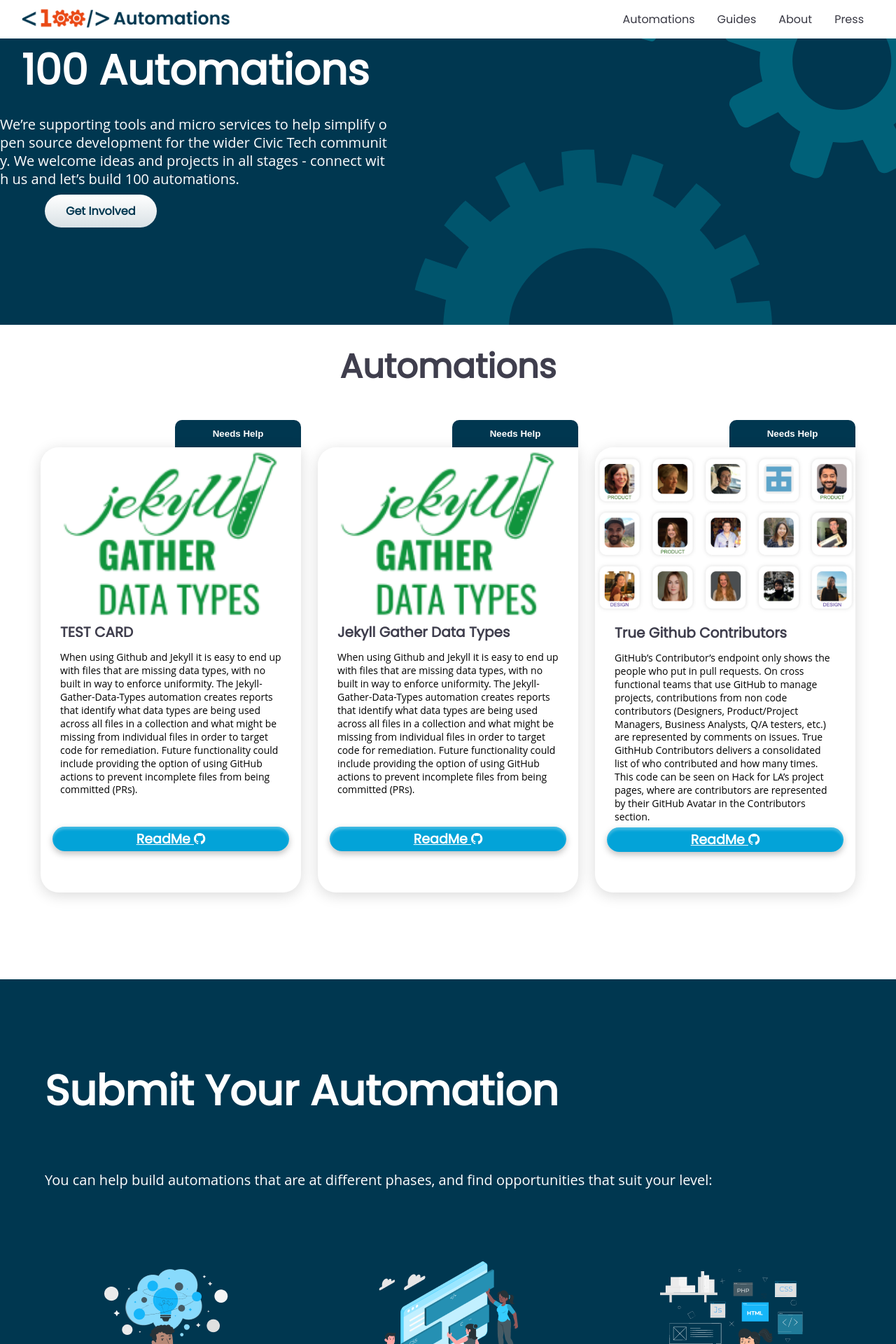
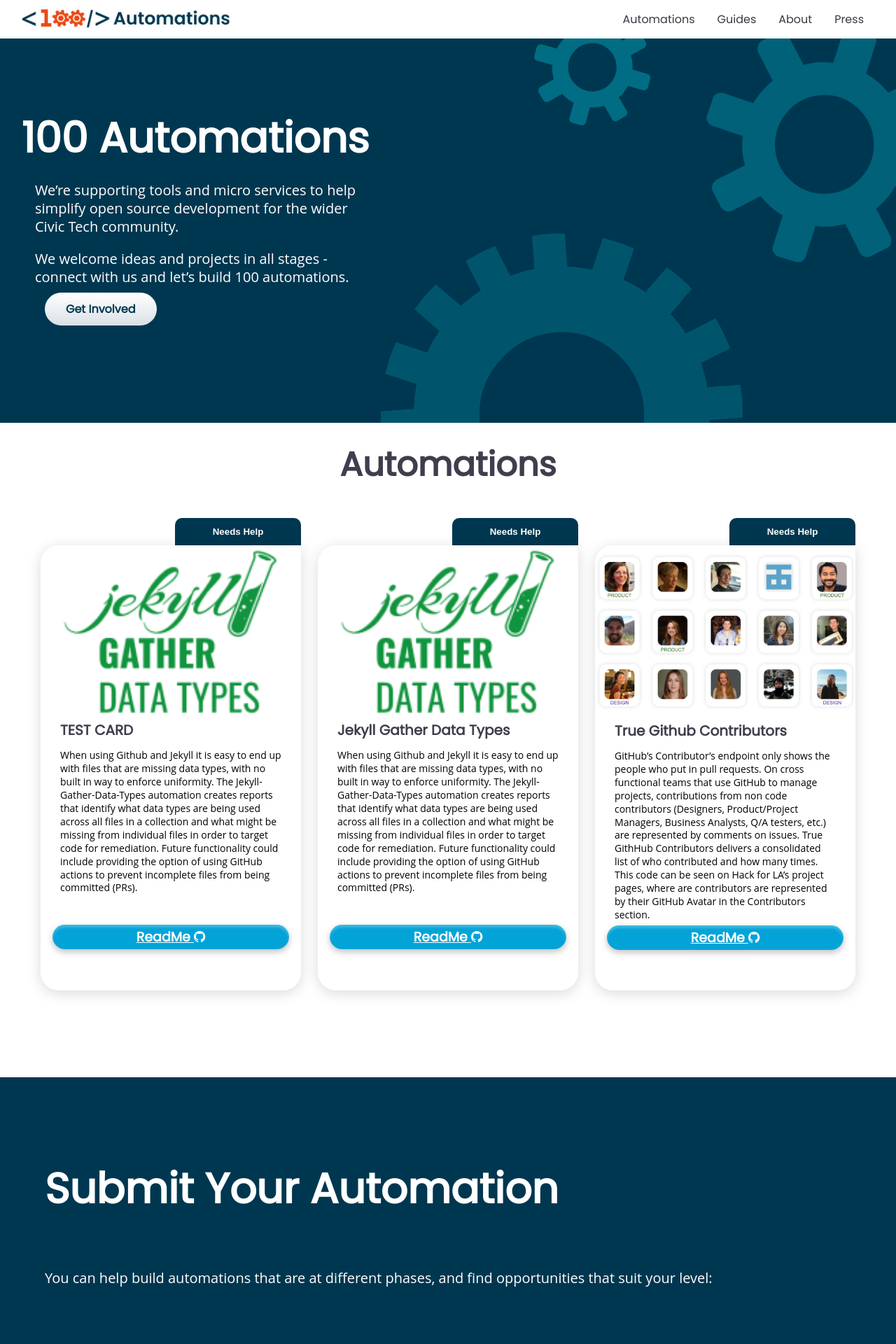
Before and after one commit to 100Automations/Website, a Jekyll site: the page built from index.html, in a window 1280 px wide. Shown: the top 1920 px of the page at 70% size. Built offline with Jekyll 4.4.1, drawn with Linux system fonts in a browser that asks for light colours.

Commit message:
Action card has mobile styles implemented

```diff
--- a/_includes/action.html
+++ b/_includes/action.html
@@ -2,12 +2,14 @@
 <div class="action flexbox_row">
 <div class="action_card">
     <div class="action_card_title">
-      <h2>100 Automations</h2>
+      <span class="h2">100 Automations</span>
     </div>
     <div class="action_card_subtitle">
       <p>
         We’re supporting tools and micro services to help simplify open source development for the wider Civic Tech
         community.
+        </p>
+        <p>
         We welcome ideas and projects in all stages - connect with us and let’s build 100 automations.
       </p>
     </div>
--- a/_sass/includes/action.scss
+++ b/_sass/includes/action.scss
@@ -2,7 +2,7 @@
   background-color: $primary;
   overflow: hidden;
   margin: 0px;
-  padding-bottom: 100px;
+  padding: 100px 0px;
   .gears {
    position: relative;
 flex:1;
@@ -12,16 +12,17 @@ flex:1;
     ;
     #small_gear{
        bottom: 120px;
-       right: 220px;
+       right: 320px;
     }
     ;
     #med_gear{
      top: -300px;
-     right: -100px;
+     right: -75px;
     }
     ;
     #big_gear{
       top:-140px;
+      right: 200px;
     };
 
    };
@@ -31,21 +32,27 @@ flex:1;
   .action_card{
     z-index: 1;
     overflow: visible;
-    word-break: break-all;
     text-overflow: ellipsis;
     max-width:558px;
     min-width: 295px;
     .action_card_title{
       text-align: center;
+      word-break: break-all;
 
-      h2{
-        margin:0;
+      .h2{
+        font-family: $poppins;
+        font-style: normal;
+        font-weight: 600;
+        font-size: 60px;
+        line-height: 140%;
+        color: $white;
       }
       ;
     }
     ;
 
     .action_card_subtitle{
+      padding: 0px 50px;
       p{
       color: $white;
       }
@@ -53,8 +60,61 @@ flex:1;
     }
     ;
     .action_card_actions{
+     text-align: left;
       padding-bottom:50px;
     }
+    ;
+  }
+  ;
+  @media screen and (max-width: 360px) {
+    height:466px;
+    .action_card{
+      .action_card_title{
+        .h2{
+          font-family: $poppins;
+          font-style: normal;
+          font-weight: 600;
+          font-size: 40px;
+          line-height: 114%;
+          color: $white;
+        }
+      }
+      ;
+      .action_card_subtitle{
+        width: 295px;
+        p{
+          margin-block-start: 0em;
+        }
+      }
+      ;
+      .action_card_actions{
+        position:relative;
+        a.contribute{
+          position: absolute
+        }
+
+      }
+      ;
+
+    }
+    ;
+.gears #small_gear{
+    height: 92.6px;
+      bottom: 460px;
+      right: 220px;
+   }
+   ;
+  .gears #med_gear{
+    height: 189.49px;
+    top: -540px;
+    right: -55px;
+   }
+   ;
+  .gears #big_gear{
+    height: 297.02px;
+     top: -430px;
+     right: 100px;
+   };
   }
   ;
 }
```
